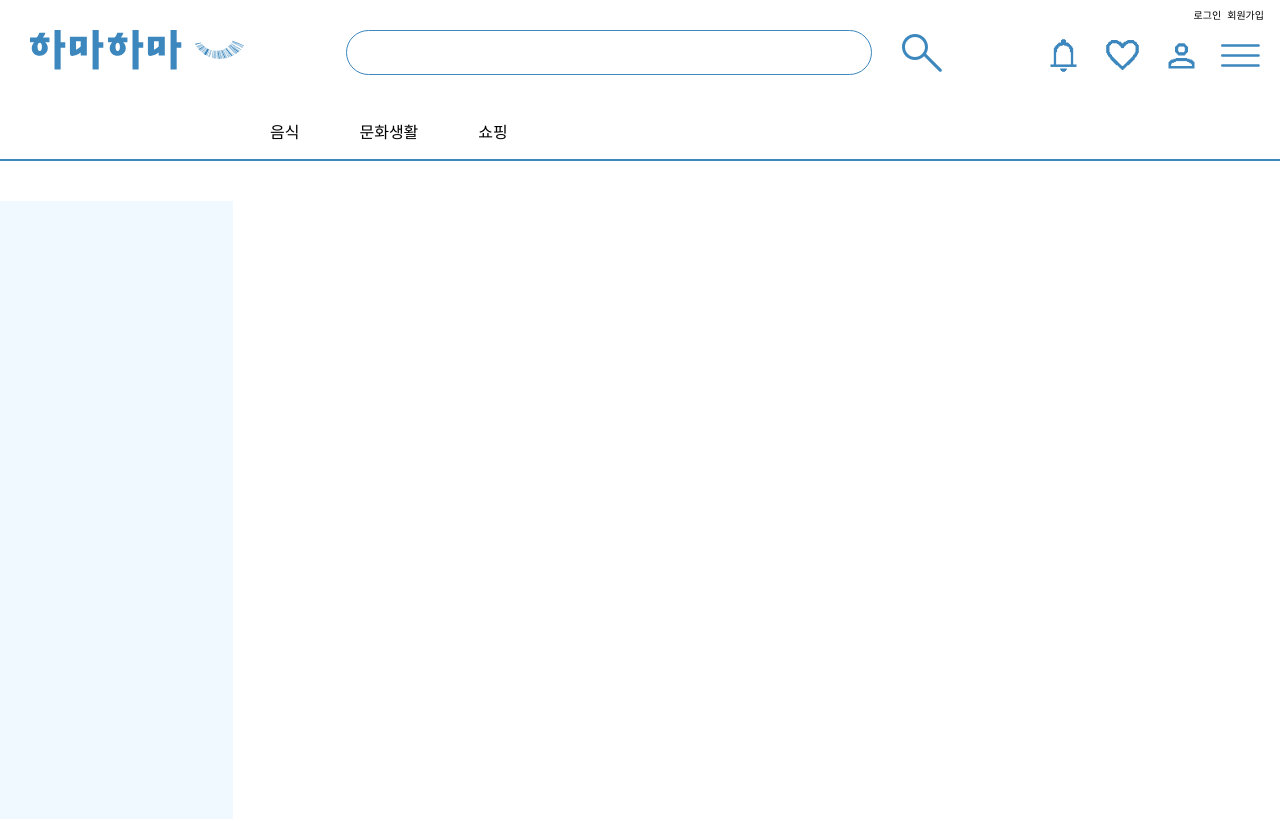
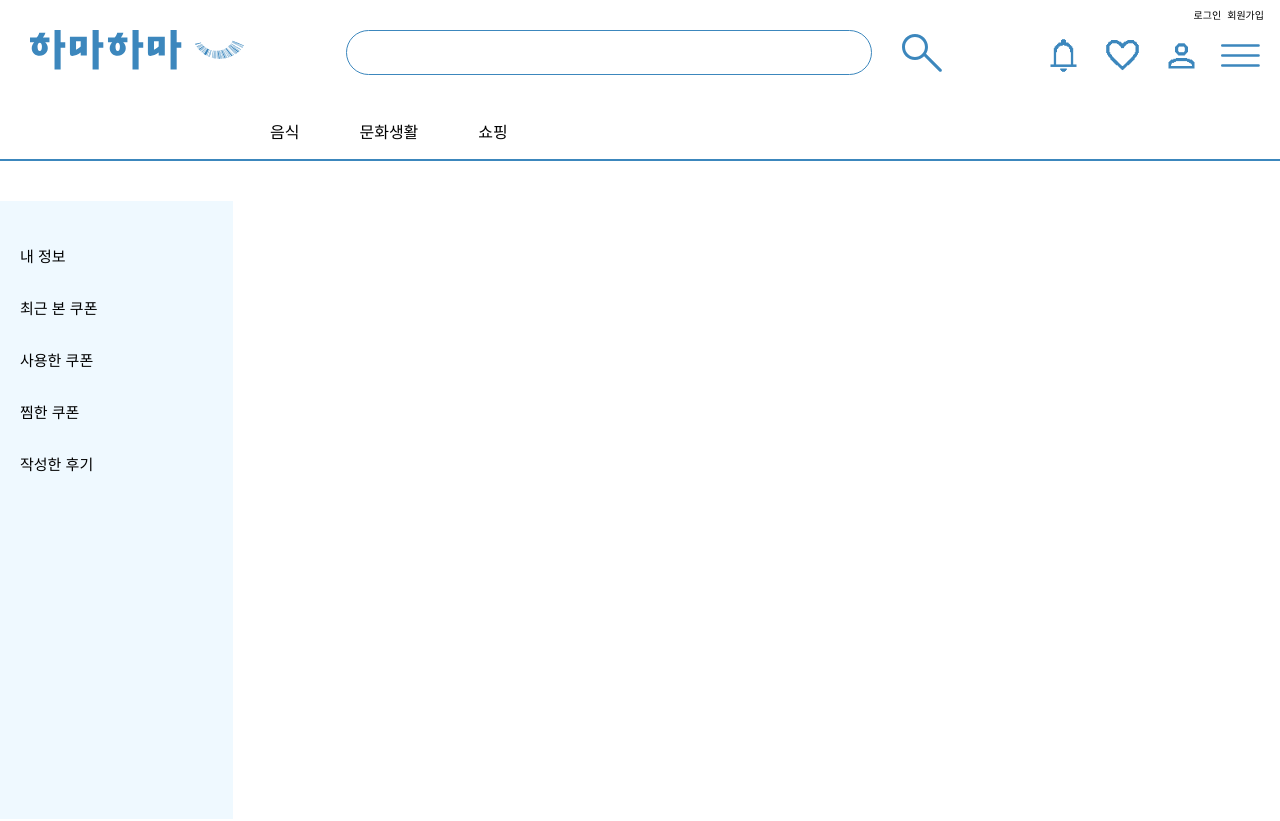
Before and after one commit to skuHamaHama/hama-web, a React (Create React App) app: page /usecoupon in a window 1280 px wide. Shown: the top 821 px of the page. Built offline with nearby package versions, Linux system fonts and the light colour scheme; a web font is replaced by a local one.

Commit message:
feat: left sidebar

```diff
--- a/src/components/common/Side/LeftSide.styled.ts
+++ b/src/components/common/Side/LeftSide.styled.ts
@@ -8,4 +8,45 @@ export const Container = styled.div`
   margin-bottom: 200px;
 `;
 
-export const Menu = styled.div``;
+export const Info = styled.div`
+  font-size: 15px;
+  display: flex;
+  padding: 30px 0 0 20px;
+  cursor: pointer;
+`;
+
+export const CategoryMenuBox = styled.div`
+  font-size: 15px;
+  display: flex;
+  padding: 0 0 0 20px;
+  cursor: pointer;
+`;
+
+export const DropDownContainer = styled.ul`
+  // width: 100%;
+  // height: 100%;
+  display: flex;
+  justify-content: flex-start;
+  flex-direction: column;
+  list-style: none;
+  padding: 0 0 0 20px;
+  margin: 0px;
+`;
+
+export const ListItem = styled.li`
+  display: flex;
+  justify-content: flex-start;
+  align-items: center;
+  font-size: 13px;
+  font-weight: 100;
+  list-style: none;
+  padding: 5px;
+  z-index: 1;
+  margin-top: 0.2rem;
+`;
+
+export const Line = styled.div`
+  border: 1px solid #3c87bd;
+  width: 182px;
+  margin-bottom: 10px;
+`;
--- a/src/components/common/Side/LeftSide.tsx
+++ b/src/components/common/Side/LeftSide.tsx
@@ -1,7 +1,66 @@
+import React from "react";
 import * as S from "./LeftSide.styled";
 
+// const items= [
+//   {
+//     type: 'nickname',
+//     title: '닉네임 변경',
+//   },
+//   {
+//     type: 'password',
+//     title: '비밀번호 변경',
+//   },
+//   {
+//     type: 'nickname',
+//     title: '닉네임 변경',
+//   },
+
+// ]
+
 function LeftSide() {
-  return <S.Container></S.Container>;
+  const [isOpen, setIsOpen] = React.useState<boolean>(false);
+  const onToggle = () => setIsOpen(!isOpen);
+  const onOptionClicked = (value: string, index: number) => () => {
+    console.log(value);
+    console.log(index);
+    setIsOpen(false);
+  };
+
+  return (
+    <S.Container>
+      <S.Info onClick={onToggle}>
+        <p>내 정보</p>
+      </S.Info>
+      <S.DropDownContainer>
+        {isOpen && (
+          <>
+            <S.Line />
+            <S.ListItem onClick={onOptionClicked("닉네임 변경", 1)}>
+              닉네임 변경
+            </S.ListItem>
+            <S.ListItem onClick={onOptionClicked("비밀번호 변경", 2)}>
+              비밀번호 변경
+            </S.ListItem>
+            <S.ListItem onClick={onOptionClicked("회원탈퇴", 3)}>
+              회원탈퇴
+            </S.ListItem>
+          </>
+        )}
+      </S.DropDownContainer>
+      <S.CategoryMenuBox>
+        <p>최근 본 쿠폰</p>
+      </S.CategoryMenuBox>
+      <S.CategoryMenuBox>
+        <p>사용한 쿠폰</p>
+      </S.CategoryMenuBox>
+      <S.CategoryMenuBox>
+        <p>찜한 쿠폰</p>
+      </S.CategoryMenuBox>
+      <S.CategoryMenuBox>
+        <p>작성한 후기</p>
+      </S.CategoryMenuBox>
+    </S.Container>
+  );
 }
 
 export default LeftSide;
```
